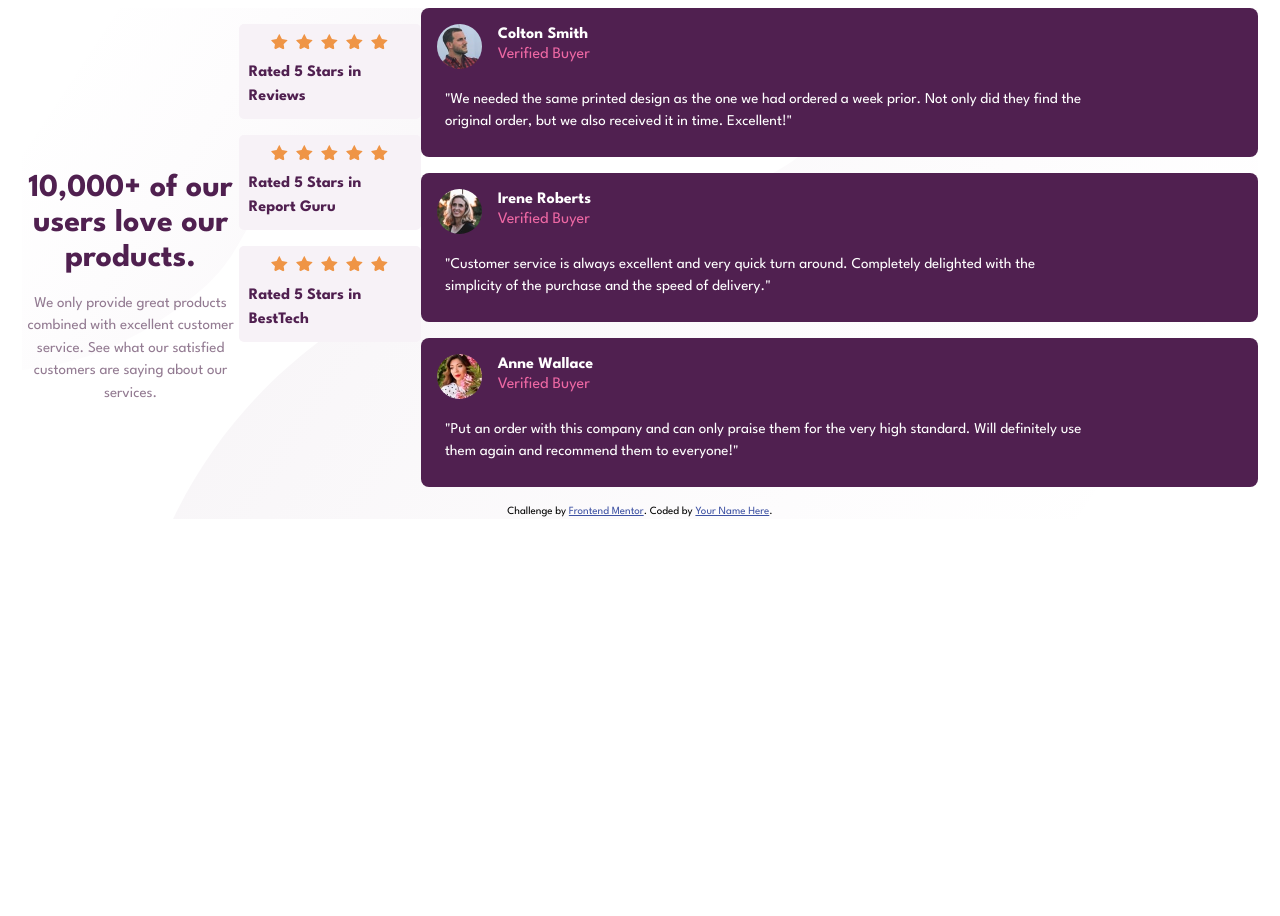
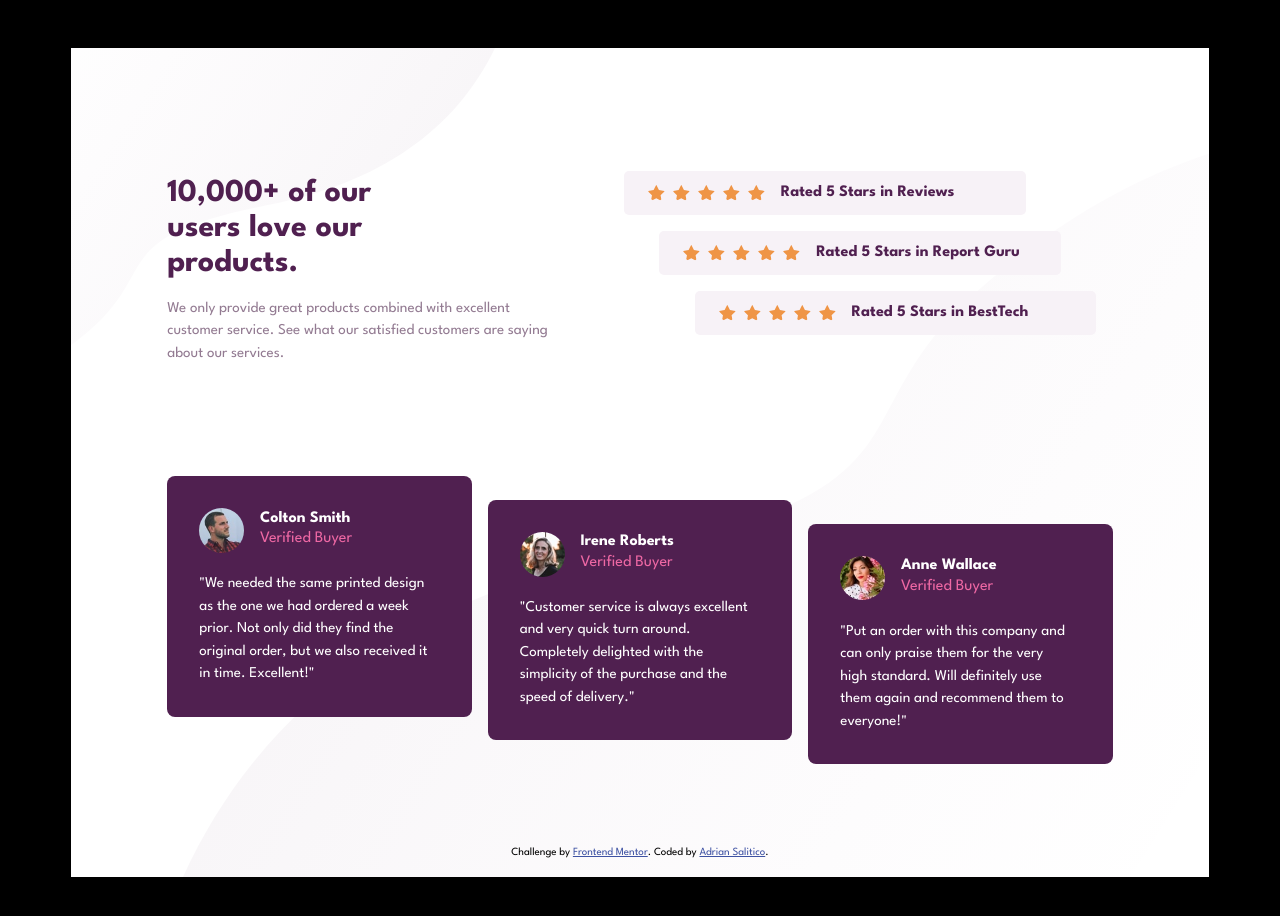
Before and after one commit to Frogerall/social-proof-block, a plain HTML site: page index.html in a window 1280 px wide. Before the commit the page ends 808 px from the top, so only its background shows below. Drawn offline with Linux system fonts and the light colour scheme.

Commit message:
finish desktop design & added screenshot of desktop and mobile version

```diff
--- a/index.html
+++ b/index.html
@@ -35,19 +35,19 @@
     </p>
    </div>
    <div class="col-2">
-    <div class="h4"><span class="star"><img src="images/icon-star.svg" alt=""><img src="images/icon-star.svg"
+    <div class="h4 one"><span class="star"><img src="images/icon-star.svg" alt=""><img src="images/icon-star.svg"
        alt=""><img src="images/icon-star.svg" alt=""><img src="images/icon-star.svg" alt=""><img
        src="images/icon-star.svg" alt=""></span>Rated 5 Stars in Reviews</div>
-    <div class="h4"><span class="star"><img src="images/icon-star.svg" alt=""><img src="images/icon-star.svg"
+    <div class="h4 two"><span class="star"><img src="images/icon-star.svg" alt=""><img src="images/icon-star.svg"
        alt=""><img src="images/icon-star.svg" alt=""><img src="images/icon-star.svg" alt=""><img
        src="images/icon-star.svg" alt=""></span>Rated 5 Stars in Report Guru</div>
-    <div class="h4"><span class="star"><img src="images/icon-star.svg" alt=""><img src="images/icon-star.svg"
+    <div class="h4 three"><span class="star"><img src="images/icon-star.svg" alt=""><img src="images/icon-star.svg"
        alt=""><img src="images/icon-star.svg" alt=""><img src="images/icon-star.svg" alt=""><img
        src="images/icon-star.svg" alt=""></span>Rated 5 Stars in BestTech</div>
    </div>
+  </div>
   <div class="row-2">
-
-    <div class="col-3">
+   <div class="col-3 one">
     <div class="profile">
      <div class="img-wrap"><img src="images/image-colton.jpg" alt=""></div>
      <span>
@@ -61,8 +61,7 @@
      Excellent!"
     </p>
    </div>
-
-    <div class="col-4">
+   <div class="col-4 two">
     <div class="profile">
      <div class="img-wrap"><img src="images/image-irene.jpg" alt=""></div>
      <span>
@@ -75,8 +74,7 @@
      delighted with the simplicity of the purchase and the speed of delivery."
     </p>
    </div>
-
-    <div class="col-5">
+   <div class="col-5 three">
     <div class="profile">
      <div class="img-wrap"><img src="images/image-anne.jpg" alt=""></div>
      <span>
@@ -90,12 +88,11 @@
     </p>
    </div>
   </div>
-  </div>
-
   <div class="attribution">
    Challenge by
-   <a href="https://www.frontendmentor.io?ref=challenge" target="_blank">Frontend Mentor</a>. Coded by <a href="#">Your
-    Name Here</a>.
+   <a href="https://www.frontendmentor.io?ref=challenge" target="_blank">Frontend Mentor</a>. Coded by <a
+    href="#">Adrian Salitico</a>.
+  </div>
  </div>
 </body>
 
--- a/style.scss
+++ b/style.scss
@@ -78,29 +78,37 @@ textarea:not([rows]) {
 }
 body {
  font-family: "League Spartan", sans-serif;
+ background-color: black;
 }
 .container {
- margin: 0 0.9rem;
  background-image: url(../images/bg-pattern-top-mobile.svg),
   url(../images/bg-pattern-bottom-mobile.svg);
  background-repeat: no-repeat, no-repeat;
- background-size: contain;
- background-position: top, bottom;
+ background-size: contain, 100% 50%;
+ background-position: top left, bottom -18rem right;
  background-color: hsl(0, 0%, 100%);
-
+ display: flex;
+ flex-direction: column;
+ padding: 1rem;
  @media (min-width: 600px) {
   background-image: url(../images/bg-pattern-top-desktop.svg),
    url(../images/bg-pattern-bottom-desktop.svg);
   background-repeat: no-repeat, no-repeat;
-  background-size: auto, auto;
-  background-position: top left, bottom right;
+  background-size: auto, 100% 90%;
+  background-position: top left -10rem, bottom 0rem right -7rem;
+  width: 90%;
+  margin: 3rem auto;
  }
 }
 .row-1 {
  display: flex;
  flex-direction: column;
- @media (min-width: 600px) {
+ align-items: baseline;
+ gap: 3rem;
+ @media (min-width: 1235px) {
   flex-direction: row;
+  justify-content: space-between;
+  padding: 3rem 5rem;
  }
 }
 .col-1 {
@@ -110,35 +118,73 @@ body {
  align-items: center;
  text-align: center;
  color: hsl(303, 10%, 53%);
+ margin: 0 auto;
+ p {
+  font-size: 15px;
+  max-width: 30ch;
+  @media screen {
+   max-width: 45ch;
+  }
+ }
+ @media (min-width: 1235px) {
+  text-align: left;
+  align-items: flex-start;
+  margin: 0;
+ }
 }
 h1 {
  color: hsl(300, 43%, 22%);
  max-width: 14ch;
- margin-top: 4rem;
+ margin-top: 3rem;
  text-wrap: initial;
-}
-p {
- font-size: 15px;
- max-width: 30ch;
+ @media (min-width: 600px) {
+  margin-top: 4rem;
+ }
 }
 .col-2 {
  display: flex;
  flex-direction: column;
- margin-bottom: 2.8rem;
+ margin-bottom: 1.8rem;
+ width: 100%;
+ @media (min-width: 600px) {
+  width: 50%;
+  margin: 1rem auto;
+ }
+ @media (min-width: 1235px) {
+  width: 50%;
+ }
 }
 .h4 {
  display: flex;
  flex-direction: column;
- justify-content: space-between;
+ align-items: center;
  gap: 0.7rem;
- align-items: center;
- padding: 10px;
- margin-top: 1rem;
+ padding: 10px 1.5rem;
+ margin: 1rem 0;
  background-color: hsl(300, 24%, 96%);
  border-radius: 5px;
  font-weight: 700;
  color: hsl(300, 43%, 22%);
+ @media (min-width: 1235px) {
+  gap: 1rem;
+  flex-direction: row;
+  width: 85%;
+  margin-bottom: 0;
+ }
+}
+.one {
  @media (min-width: 600px) {
+  align-self: flex-start;
+ }
+}
+.two {
+ @media (min-width: 600px) {
+  align-self: center;
+ }
+}
+.three {
+ @media (min-width: 600px) {
+  align-self: flex-end;
  }
 }
 .star {
@@ -146,17 +192,38 @@ p {
  display: flex;
  gap: 0.5rem;
 }
+.row-2 {
+ display: flex;
+ flex-direction: column;
+ @media (min-width: 600px) {
+  width: 50%;
+  margin: 1rem auto;
+ }
+ @media (min-width: 1235px) {
+  width: auto;
+
+  flex-direction: row;
+  justify-content: space-between;
+  padding: 3rem 5rem;
+  height: 25rem;
+  gap: 1rem;
+ }
+}
 .col-3,
 .col-4,
 .col-5 {
  background-color: hsl(300, 43%, 22%);
  color: hsl(0, 0%, 100%);
- padding: 1rem;
+ padding: 2rem;
  border-radius: 8px;
  margin-bottom: 1rem;
+ width: 100%;
  p {
-  margin: 0 0 0.5rem 0.5rem;
-  max-width: 80%;
+  font-size: 15px;
+  @media (min-width: 600px) {
+   max-width: 95%;
+   margin: 0;
+  }
  }
 }
 img {
@@ -172,7 +239,7 @@ img {
  align-items: center;
  margin-bottom: 1.2rem;
  .img-wrap {
-  width: 2.8rem;
+  max-width: 2.8rem;
  }
  span {
   h4 {
```
Also changed, not shown: css/style.css, images/social-desktop.jpeg (added), images/social-mobile.jpeg (added), 1 other file. Lines whose indentation alone changed are shown as unchanged.
